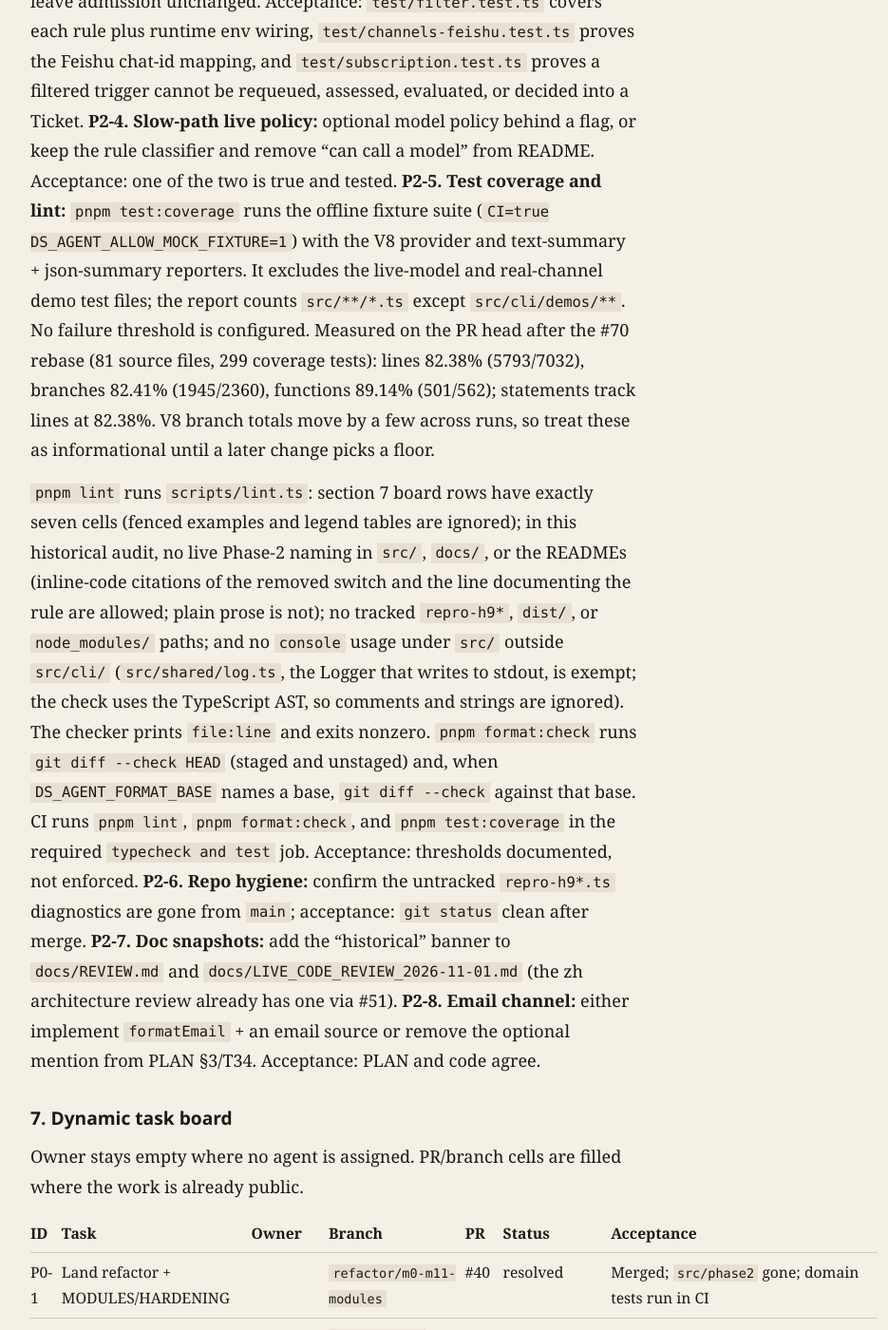
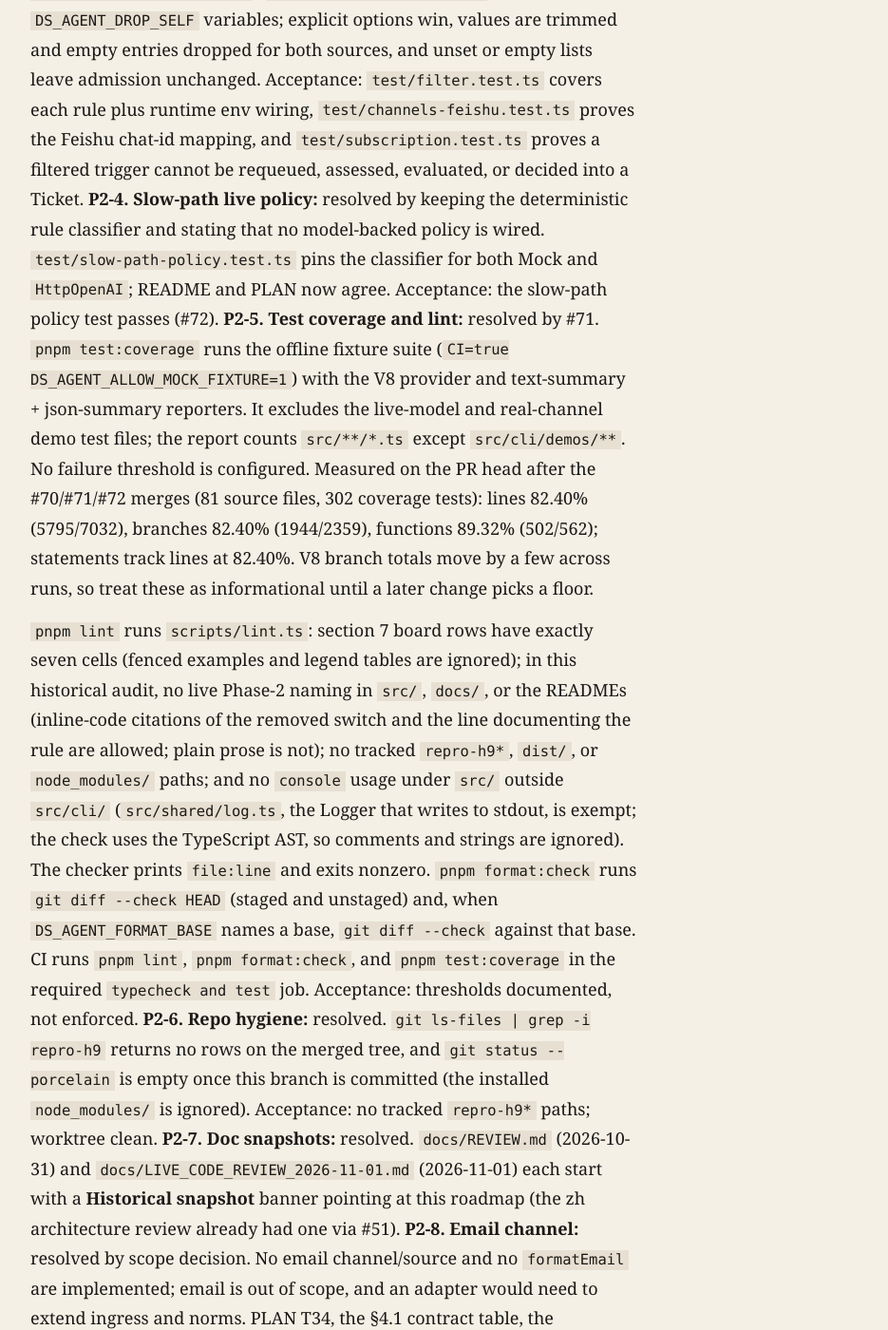
Before and after one commit to LofiSu/deepseek-super-agent, a Jekyll site: the page built from docs/ROADMAP.md, in a window 1280 px wide and 1400 px high, scrolled down 20254 px. Shown: the whole window at 95% size, without its empty margins (288-1223 px from the left). Built offline with Jekyll 4.4.1, drawn with Linux system fonts in a browser that asks for light colours; our own code applies the rules of GitHub Pages for plain Markdown files; some of the changed text lies outside the part shown.

Commit message:
docs: close P2 hygiene, historical banners, and email decision

```diff
--- a/docs/ROADMAP.md
+++ b/docs/ROADMAP.md
@@ -82,11 +82,11 @@ not evidence (see `docs/CODE_REVIEW_METHOD.md`).
 | **M1 harness** | done | `src/harness/loop.ts` (Router-before-Worker sequence at `145-160`, async jobs, batch window), `session.ts`, `model.ts`, `tools.ts`, `daemon.ts`, `machines.ts`, `team.ts`, `mesh.ts`; `test/job.test.ts`, `team-harness.test.ts`, `daemon-machines.test.ts`, `hardening.test.ts`, `live-modules.test.ts` | Worker-mesh capacity is a logical placement rule in one process: `pickNode` records the least-loaded node and logs `capacity-full`, but still runs the turn — there is no queue, rejection, or backpressure (P1-3, documented in `docs/MODULES.md`). `ds-agent serve` wraps the in-process `Daemon` timer over persisted state (no inbound channel loop) with SIGINT/SIGTERM drain and exit 0; an in-flight turn is still not reconstructed after restart (P1-6). |
 | **M2 store** | done | `src/store/sqlite.ts` (`node:sqlite` at `:3`, `ds-agent.db` at `:16`), `schema.ts`, `spill.ts`, document/spill upsert; `test/spill.test.ts`, `long-term-memory.test.ts`, `live-modules.test.ts` (reopen) | No migration/version table; `node:sqlite` is experimental and needs Node ≥22. The §10 file-tree contradiction was resolved by #56: the plan now describes the real `sqlite.ts`/`schema.ts`/`spill.ts` tree. |
 | **M3 engine** | done | `src/core/engine.ts`, `intake.ts`, `policy.ts`, `assessment.ts`, `tickets.ts`, `assignments.ts`, `replies.ts`, `subscribe.ts`, `collab.ts`, `lifecycle.ts`; `test/domain-alignment.test.ts`, `subscription.test.ts`, `speculate.test.ts`, `mid-task-collab.test.ts`, `hardening.test.ts`, `live-modules.test.ts` | P1-2 is resolved by #39: the deterministic `gateTriggers` handles commands and the configured auto-accept classes, and deferred triggers go to `assessWithMainAgent`, which originates `accept`/`ignore`/`stop`/`unavailable` (with `title`/`scope`/`strength`) before any Ticket exists. The gate remains rule/policy based by design; it is not a model verdict. |
-| **M4 ingress** | partial | `src/ingress/filter.ts`, `shards.ts`, `thread.ts`, `batch.ts`; `test/filter.test.ts`, `router-shards.test.ts`, `runtime-integration.test.ts` | Fast Path is source + T16 admission (actor allowlist, group/chat allowlist read from `trigger.channel.address.group`, drop-self deny) + mention + keyword + noise; `test/filter.test.ts` covers each rule and the runtime env wiring. No shipped adapter populates `address.group` yet, so the group list is opt-in after the adapter supplies it. Admission is not authentication: a channel adapter must still verify its peer, and `meta` is never read. Slow Path is deterministic `ruleClassify` for both Mock and `HttpOpenAI` and is documented as such (#60); a model-backed policy is still open (P2-4). P2-2 is resolved: precedence is priority-desc then registration order, `default` is fallback-only, and the first matching shard owns the reply and terminal decision. Ownership is resolved from the trigger named by the call, and `Evals.decide` is idempotent per trigger, so only one terminal Router decision is recorded. Shards are routing metadata, not multi-process placement. |
+| **M4 ingress** | partial | `src/ingress/filter.ts`, `shards.ts`, `thread.ts`, `batch.ts`; `test/filter.test.ts`, `router-shards.test.ts`, `runtime-integration.test.ts` | Fast Path is source + T16 admission (actor allowlist, group/chat allowlist read from `trigger.channel.address.group`, drop-self deny) + mention + keyword + noise; `test/filter.test.ts` covers each rule and the runtime env wiring. The shipped Feishu adapter maps `message.chat_id` to `address.group`, so `DS_AGENT_GROUP_ALLOWLIST` works with it; other adapters must populate `address.group` to opt in (#70). Admission is not authentication: a channel adapter must still verify its peer, and `meta` is never read. Slow Path is deterministic `ruleClassify` for both Mock and `HttpOpenAI` and is documented as such (#60 and the README); P2-4 is resolved by `test/slow-path-policy.test.ts`, which pins the deterministic classifier — no model-backed policy is claimed or shipped. P2-2 is resolved: precedence is priority-desc then registration order, `default` is fallback-only, and the first matching shard owns the reply and terminal decision. Ownership is resolved from the trigger named by the call, and `Evals.decide` is idempotent per trigger, so only one terminal Router decision is recorded. Shards are routing metadata, not multi-process placement. |
 | **M5 subscribe** | done | `src/core/subscribe.ts`, `intake.ts` fan-out; `test/subscription.test.ts`, `hardening.test.ts` (contextOnly, unsubscribe) | `handback` is not exposed as a CLI action. The tests cover unsubscribe but not the full requeue-and-drop lifecycle as an operator flow. |
 | **M6 memory** | partial | `src/memory/recall.ts`, `acl.ts`, `long-term.ts`; `src/store/sqlite.ts` (`deleteSpill`); `test/spill.test.ts`, `long-term-memory.test.ts`, `live-modules.test.ts` | Recall is word-AND substring matching over a spill, not semantic or multi-hop. Retention landed in #54: `maxEntries`/`maxAgeDays` prune inside the same transaction as `put`/`remember`, `forget` deletes the spill and grants, and `DS_AGENT_MEMORY_MAX_ENTRIES`/`DS_AGENT_MEMORY_MAX_AGE_DAYS` configure it (defaults 1000/90). Dedupe and ranking are resolved (#68): `put()` reuses an existing same-ticket entry whose redacted text matches after whitespace/case normalization (tags unioned, no new row or spill), and `query()` orders by tagHits desc, textHits desc (each word capped at 5), createdAt desc, id desc; the exact formula is in `docs/MODULES.md` M6 and `test/long-term-memory.test.ts` proves it with an injected clock. Remaining: semantic search and the month-scale story. `README.md:115` still says "not month-scale"; that part is accurate. |
 | **M7 speculate** | done | `src/speculate/silent.ts`, `gate.ts`; `test/speculate.test.ts`, `live-modules.test.ts`, `hardening.test.ts` | The gate is a clause-local keyword heuristic, documented as a stand-in (`docs/HARDENING_2026-11-01.md:25`). It is not a model verdict; a real value judgment remains open. |
-| **M8 channels** | done | `src/channels/norms.ts`, `cli.ts`, `feishu.ts`, `github-source.ts`, `outbox-adapter.ts`, `a2a.ts`, `a2a-transport.ts`; `test/channels-feishu.test.ts`, `channels-github-source.test.ts`, `outbox.test.ts`, `lifecycle-a2a.test.ts`, `a2a-transport.test.ts`; real demos in `src/cli/demos/*` | Real-channel acceptance is operator-only: `test/demos-real-channels.test.ts` is skipped offline (3 tests), and `pnpm demo` needs `gh auth` plus a live model. There is no email adapter (the plan calls it optional). |
+| **M8 channels** | done | `src/channels/norms.ts`, `cli.ts`, `feishu.ts`, `github-source.ts`, `outbox-adapter.ts`, `a2a.ts`, `a2a-transport.ts`; `test/channels-feishu.test.ts`, `channels-github-source.test.ts`, `outbox.test.ts`, `lifecycle-a2a.test.ts`, `a2a-transport.test.ts`; real demos in `src/cli/demos/*` | Real-channel acceptance is operator-only: `test/demos-real-channels.test.ts` is skipped offline (3 tests), and `pnpm demo` needs `gh auth` plus a live model. There is no email adapter; email is out of scope (see P2-8). |
 | **M9 env** | partial | `src/env/local-env.ts`, `sanitize.ts`, `vault.ts`, `seccomp.ts` (`sandboxEnabledFromEnv` returns true); `test/sanitize.test.ts`, `vault.test.ts`, `hardening.test.ts`, `local-env-timeout.test.ts`, `live-modules.test.ts`, `credential-sentinel.test.ts` | #44 made the sandbox default-on and fail-closed: a missing `sandbox-exec`/`bwrap` throws. Host vault/seccomp policy is still external. Credential non-leakage now has a single sentinel test (#53) covering SQLite tables, session JSONL, tool results, replies/outbox, and captured model request bodies, plus Worker port/tool rejection. #55 corrected the user-facing pages and historical reviews; this audit also fixed the remaining "optional OS sandbox" line in the `docs/MODULES.md` T51 section. C15/P1-10 are resolved. Host read isolation remains external. |
 | **M10 watchdog** | partial | `src/watchdog/watchdog.ts`, `rules.ts`, `rules.json`, `health.ts`; `test/health.test.ts`, `daemon-machines.test.ts`, `live-modules.test.ts`, `hardening.test.ts` | Goal-drift detection is marker-based ("a running report that says it left the scope"), not a general NL comparison. `PLAN.md` T43–T44 ask for NL rules; `README.md:100` already calls this "thin". |
 | **M11 CLI / demo** | partial | `src/cli/main.ts` (init/tasks/status/health/serve/chat/emit/metrics/memory/a2a/pause/intervene/resume/collab/team/teams), `src/cli/demos/run.ts`, `src/cli/bakeoff.ts`; `test/cli-memory-a2a.test.ts`, `cli-serve.test.ts`, `mid-task-collab.test.ts`, `live-demo.test.ts`, `live-e2e.test.ts` | `pnpm demo` (real GitHub issues/comments) is not in the automatic PR gate; it runs through the manual `acceptance.yml` dispatch and needs an operator with `gh auth`. `package.json` has no `bin`, no `build`, and `tsconfig` is `noEmit`, so the `PLAN.md` §10 `dist/cli.js` bin does not exist. `serve` runs the daemon timer over persisted state (no inbound channel loop) with clean SIGINT/SIGTERM shutdown; restart replay remains a boundary (P1-6). The `MODULES.md` runner claim is fixed by #46. |
@@ -421,17 +421,18 @@ Acceptance: `test/filter.test.ts` covers each rule plus runtime env wiring,
 `test/channels-feishu.test.ts` proves the Feishu chat-id mapping, and
 `test/subscription.test.ts` proves a filtered trigger cannot be requeued,
 assessed, evaluated, or decided into a Ticket.
-**P2-4. Slow-path live policy:** optional model policy behind a flag, or keep
-the rule classifier and remove "can call a model" from README. Acceptance: one
-of the two is true and tested.
-**P2-5. Test coverage and lint:** `pnpm test:coverage` runs the offline fixture
+**P2-4. Slow-path live policy:** resolved by keeping the deterministic rule
+classifier and stating that no model-backed policy is wired. `test/slow-path-policy.test.ts`
+pins the classifier for both Mock and `HttpOpenAI`; README and PLAN now agree.
+Acceptance: the slow-path policy test passes (#72).
+**P2-5. Test coverage and lint:** resolved by #71. `pnpm test:coverage` runs the offline fixture
 suite (`CI=true DS_AGENT_ALLOW_MOCK_FIXTURE=1`) with the V8 provider and
 text-summary + json-summary reporters. It excludes the live-model and
 real-channel demo test files; the report counts `src/**/*.ts` except
 `src/cli/demos/**`. No failure threshold is configured. Measured on the PR head
-after the #70 rebase (81 source files, 299 coverage tests): lines 82.38%
-(5793/7032), branches 82.41% (1945/2360), functions 89.14% (501/562);
-statements track lines at 82.38%. V8 branch totals move by a few across runs, so
+after the #70/#71/#72 merges (81 source files, 302 coverage tests): lines 82.40%
+(5795/7032), branches 82.40% (1944/2359), functions 89.32% (502/562);
+statements track lines at 82.40%. V8 branch totals move by a few across runs, so
 treat these as informational until a later change picks a floor.
 
 `pnpm lint` runs `scripts/lint.ts`: section 7 board rows have exactly seven
@@ -447,13 +448,18 @@ when `DS_AGENT_FORMAT_BASE` names a base, `git diff --check` against that base.
 CI runs `pnpm lint`, `pnpm format:check`, and
 `pnpm test:coverage` in the required `typecheck and test` job. Acceptance:
 thresholds documented, not enforced.
-**P2-6. Repo hygiene:** confirm the untracked `repro-h9*.ts` diagnostics are
-gone from `main`; acceptance: `git status` clean after merge.
-**P2-7. Doc snapshots:** add the "historical" banner to `docs/REVIEW.md` and
-`docs/LIVE_CODE_REVIEW_2026-11-01.md` (the zh architecture review already has
-one via #51).
-**P2-8. Email channel:** either implement `formatEmail` + an email source or
-remove the optional mention from PLAN §3/T34. Acceptance: PLAN and code agree.
+**P2-6. Repo hygiene:** resolved. `git ls-files | grep -i repro-h9` returns
+no rows on the merged tree, and `git status --porcelain` is empty once this
+branch is committed (the installed `node_modules/` is ignored). Acceptance: no tracked `repro-h9*` paths; worktree clean.
+**P2-7. Doc snapshots:** resolved. `docs/REVIEW.md` (2026-10-31) and
+`docs/LIVE_CODE_REVIEW_2026-11-01.md` (2026-11-01) each start with a
+**Historical snapshot** banner pointing at this roadmap (the zh architecture
+review already had one via #51).
+**P2-8. Email channel:** resolved by scope decision. No email channel/source
+and no `formatEmail` are implemented; email is out of scope, and an adapter
+would need to extend ingress and norms. PLAN T34, the §4.1 contract table, the
+`ChannelNorms` comment, and the §4.2 coverage row now say so; the ingress fast
+path still drops `source: 'email'`. Acceptance: PLAN and code agree.
 
 ## 7. Dynamic task board
 
@@ -480,11 +486,11 @@ the work is already public.
 | P2-1 | LTM retention/ranking |  | `feat/ltm-retention`, `feat/ltm-ranking-dedupe` | #54, #68 | resolved | Retention 1000/90 + spill cleanup (#54); dedupe (same-ticket normalized text, tag union, no extra row/spill) and tagHits/textHits/createdAt/id ranking tested with an injected clock; formula in `docs/MODULES.md` M6 |
 | P2-2 | Shard arbitration | LofiSu | `feat/shard-arbitration` | #69 | resolved | Precedence documented + tests: priority-desc/registration order, default fallback-only, first shard owns reply + terminal decision; owner resolved from the supplied trigger; idempotent decisions; one ticket/decision per trigger |
 | P2-3 | Fast-path allowlists |  | `feat/ingress-allowlists`, `feat/ingress-adapter-wiring` | #67, #70 | resolved | `AdmissionRules` actor/group/drop-self before mention/keyword; group from channel address (Feishu maps `chat_id`); filtered triggers cannot be handed back, assessed, evaluated, or decided into a Ticket; tests cover each rule, env, and resurrection |
-| P2-4 | Slow-path policy vs claim |  |  |  | todo | Code or README changed, tested |
-| P2-5 | Coverage + lint in CI |  | `feat/coverage-and-lint` | #71 | resolved | `pnpm lint`, `pnpm format:check`, and `pnpm test:coverage` run in CI; baseline 82.38% lines / 82.41% branches / 89.14% functions over 81 files; no threshold |
-| P2-6 | Confirm `repro-h9*.ts` removed |  |  |  | todo | Root clean |
-| P2-7 | Status banners on review snapshots |  |  |  | todo | Historical banner on each |
-| P2-8 | Email channel decision |  |  |  | todo | PLAN and code agree |
+| P2-4 | Slow-path policy vs claim |  | `test/slow-path-deterministic` | #72 | resolved | Deterministic `ruleClassify` kept; `test/slow-path-policy.test.ts` pins it for Mock and `HttpOpenAI`; README and PLAN agree |
+| P2-5 | Coverage + lint in CI |  | `feat/coverage-and-lint` | #71 | resolved | `pnpm lint`, `pnpm format:check`, and `pnpm test:coverage` run in CI; baseline 82.40% lines / 82.40% branches / 89.32% functions over 81 files; no threshold |
+| P2-6 | Confirm `repro-h9*.ts` removed |  | `docs/p2-closeout` | #73 | resolved | The tracked file list has no `repro-h9*` paths; worktree `git status --porcelain` is empty after the branch commit (build output ignored) |
+| P2-7 | Status banners on review snapshots |  | `docs/p2-closeout` | #73 | resolved | **Historical snapshot** banner at the top of `docs/REVIEW.md` (2026-10-31) and `docs/LIVE_CODE_REVIEW_2026-11-01.md` (2026-11-01), both pointing at this roadmap |
+| P2-8 | Email channel decision |  | `docs/p2-closeout` | #73 | resolved | Email is out of scope: no email channel/source and no `formatEmail`; PLAN T34 and the §4.1 table say so, and the code agrees (fast path drops `source: 'email'`) |
 | R-1 | This audit | planning-review agent | `docs/roadmap` | #43 | resolved | File merged; board updated when gaps move |
 
 ## 8. Verification log
```
Also changed, not shown: PLAN.md (+12 -11 lines), docs/LIVE_CODE_REVIEW_2026-11-01.md (+2 -0 lines), docs/MODULES.md (+2 -2 lines), docs/REVIEW.md (+2 -0 lines).
